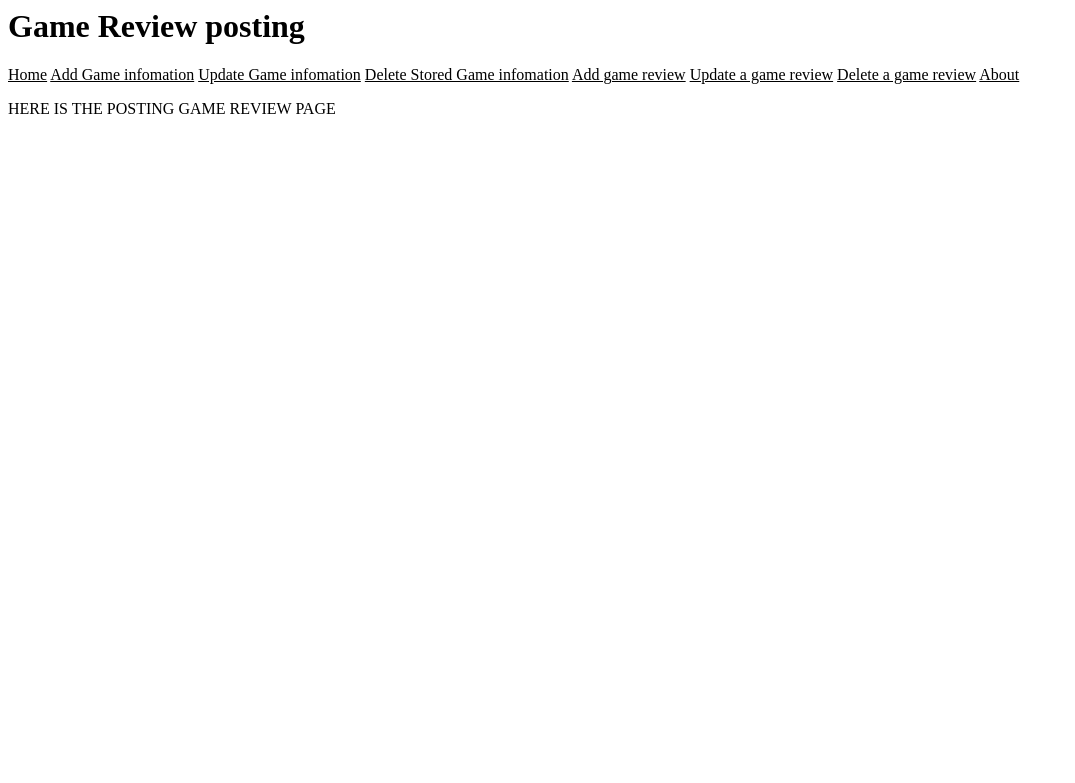
After one commit to S1cca/Project_QA, a Flask app: page /add_game_review in a window 1280 px wide. The commit adds this page. Shown: the top 783 px of the page, without its empty margins (0-1075 px from the left). Run offline with Flask 2, Linux system fonts and the light colour scheme.

Commit message:
add html grids

```diff
--- a/application/routes.py
+++ b/application/routes.py
@@ -9,41 +9,33 @@ from application.model import Game, Review
 def home():
     return render_template ('home.html', title='Home')
 
-
 @app.route('/about')
 def about():
-    return "This is the About Page"
+    return render_template ('about.html', title='About')
 
-@app.route('/add game', methods=['GET', 'POST'])
-def add_Game():
-    New_Game = Game(name="New Game", mode=1, Publisher="New Publisher", release_date="2019-01-01")
-    db.session.add(New_Game)
-    db.session.commit()
-    return redirect(url_for('home'))
+@app.route('/add_game_info', methods=['GET', 'POST'])
+def add_game_info():
+    return render_template ('add_game_info.html', title='Add Game')
 
-@app.route('/read')
-def read():
-    all_games = Game.query.all()
-    games_string = ""
-    for game in all_games:
-        games_string += "<br>" + game.name
-    return games_string
+@app.route('/delete_game_info', methods=['GET', 'POST'])
+def delete_game_info():
+    return render_template ('delete_game_info.html', title='Delete Game')
 
-@app.route('/update/<name>')
-def update(name):
-    first_game = Game.query.first()
-    first_game.name = name
-    db.session.commit()
-    print (f"Updated {first_game.name}")
-    return render_template('home.html')
+@app.route('/update_game_info', methods=['GET', 'POST'])
+def update_game_info():
+    return render_template ('update_game_info.html', title='Update Game')
 
-@app.route('/delete/<name>')
-def delete(name):
-    first_game = Game.query.first()
-    db.session.delete(first_game)
-    db.session.commit()
-    print (f"{first_game.name} has been successfully deleted")
-    return render_template('home.html')
+@app.route('/add_game_review', methods=['GET', 'POST'])
+def add_game_review():
+    return render_template ('add_game_review.html', title='Add Game Review')
+
+@app.route('/delete_game_review', methods=['GET', 'POST'])
+def delete_game_review():
+    return render_template ('delete_game_review.html', title='Delete Game Review')
+
+@app.route('/update_game_review', methods=['GET', 'POST'])
+def update_game_review():
+    return render_template ('update_game_review.html', title='Update Game Review')
 
 
 if __name__ == "__main__":
--- a/application/templates/about.html
+++ b/application/templates/about.html
@@ -1,8 +1,7 @@
-{% extends 'layout.html'%}
+{% extends 'home.html'%}
 {% block body %}
 <div>
-<p></p>
-<p>This is a basic web application for managing a budget.</p>
+<p>This is a basic web application for post game infomation and reviews.</p>
 <p> The repository could be find at:  <a href=https://github.com/S1cca/Project_QA style="color:black">here</a></p>
 </div>
 {% endblock body %}
--- /dev/null
+++ b/application/templates/add_game_info.html
@@ -0,0 +1,6 @@
+{% extends 'home.html'%}
+{% block body %}
+<div>
+<p>HERE IS THE ADD GAME INFO PAGE.</p>
+</div>
+{% endblock body %}
--- /dev/null
+++ b/application/templates/add_game_review.html
@@ -0,0 +1,6 @@
+{% extends 'home.html'%}
+{% block body %}
+<div>
+<p>HERE IS THE POSTING GAME REVIEW PAGE</p>
+</div>
+{% endblock body %}
--- /dev/null
+++ b/application/templates/delete_game_info.html
@@ -0,0 +1,6 @@
+{% extends 'home.html'%}
+{% block body %}
+<div>
+<p>HERE IS THE DELETE GAME INFO PAGE.</p>
+</div>
+{% endblock body %}
--- /dev/null
+++ b/application/templates/delete_game_review.html
@@ -0,0 +1,6 @@
+{% extends 'home.html'%}
+{% block body %}
+<div>
+<p>HERE IS THE DELETE GAME REVIEW PAGE.</p>
+</div>
+{% endblock body %}
--- a/application/templates/home.html
+++ b/application/templates/home.html
@@ -1,7 +1,22 @@
 <html>
     <body>
-<h1>Hello</h1>
-{% block body %}
-{% endblock body %}
-    </body>
+<body>
+    <div class="header">
+        <div > <h1> Game Review posting</h1></div>
+        <div id = "links">
+            <a href="{{ url_for('home') }}"style="color:black">Home</a>
+            <a href="{{ url_for('add_game_info') }}"style="color:black">Add Game infomation</a>
+            <a href="{{ url_for('update_game_info') }}"style="color:black">Update Game infomation</a>
+            <a href="{{ url_for('delete_game_info') }}"style="color:black">Delete Stored Game infomation</a>
+            <a href="{{ url_for('add_game_review') }}"style="color:black">Add game review</a>
+            <a href="{{ url_for('update_game_review') }}"style="color:black">Update a game review</a>
+            <a href="{{ url_for('delete_game_review') }}"style="color:black">Delete a game review</a>
+            <a href="{{ url_for('about') }}" style="color:black">About</a>
+        </div>
+    </div>
+    <div class="container">
+        {% block body %}
+        {% endblock body %}
+    </div>
+</body>
 </html>
--- /dev/null
+++ b/application/templates/update_game_info.html
@@ -0,0 +1,6 @@
+{% extends 'home.html'%}
+{% block body %}
+<div>
+<p>HERE IS THE UPDATING GAME INFO PAGE</p>
+</div>
+{% endblock body %}
--- /dev/null
+++ b/application/templates/update_game_review.html
@@ -0,0 +1,6 @@
+{% extends 'home.html'%}
+{% block body %}
+<div>
+<p>HERE IS THE UPDATE GAME REVIEW PAGE</p>
+</div>
+{% endblock body %}
```
Also changed, not shown: README.md.
